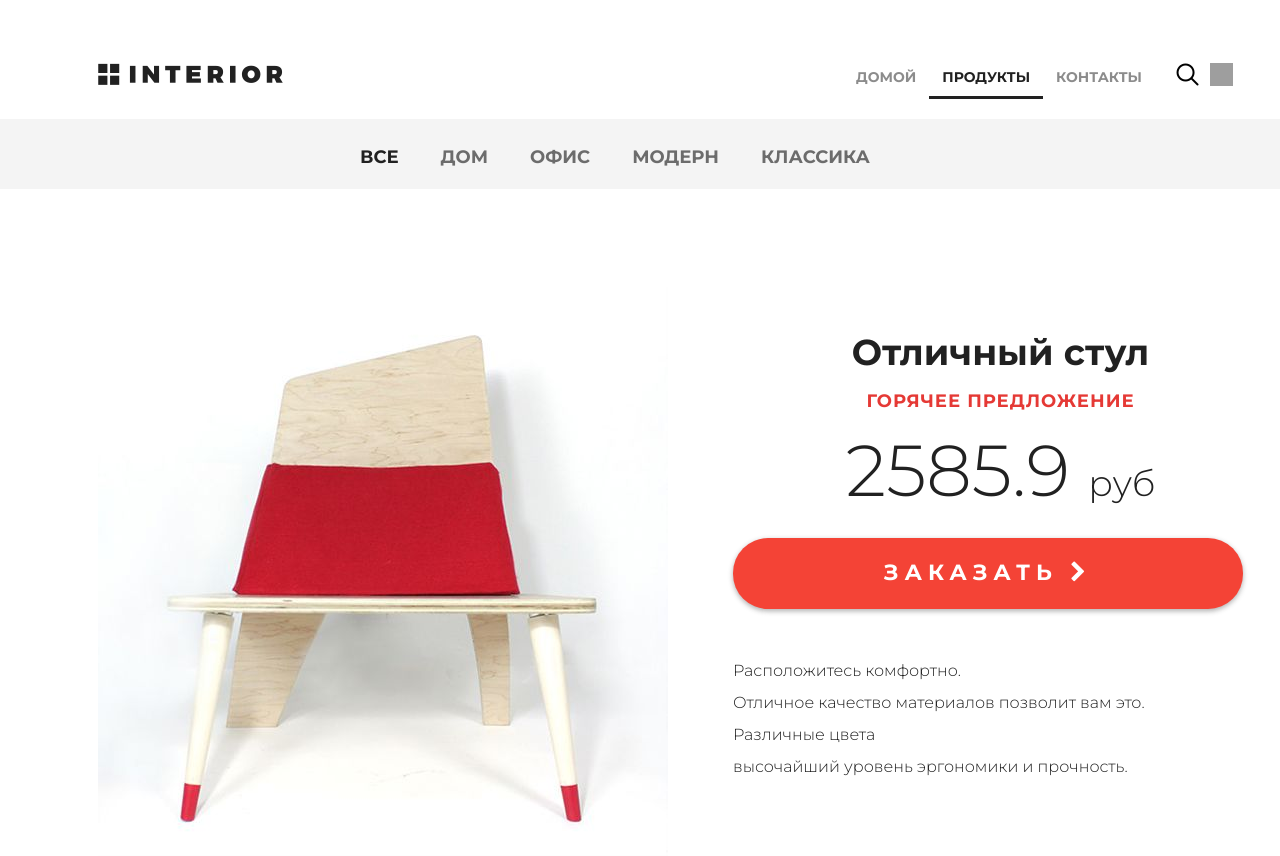
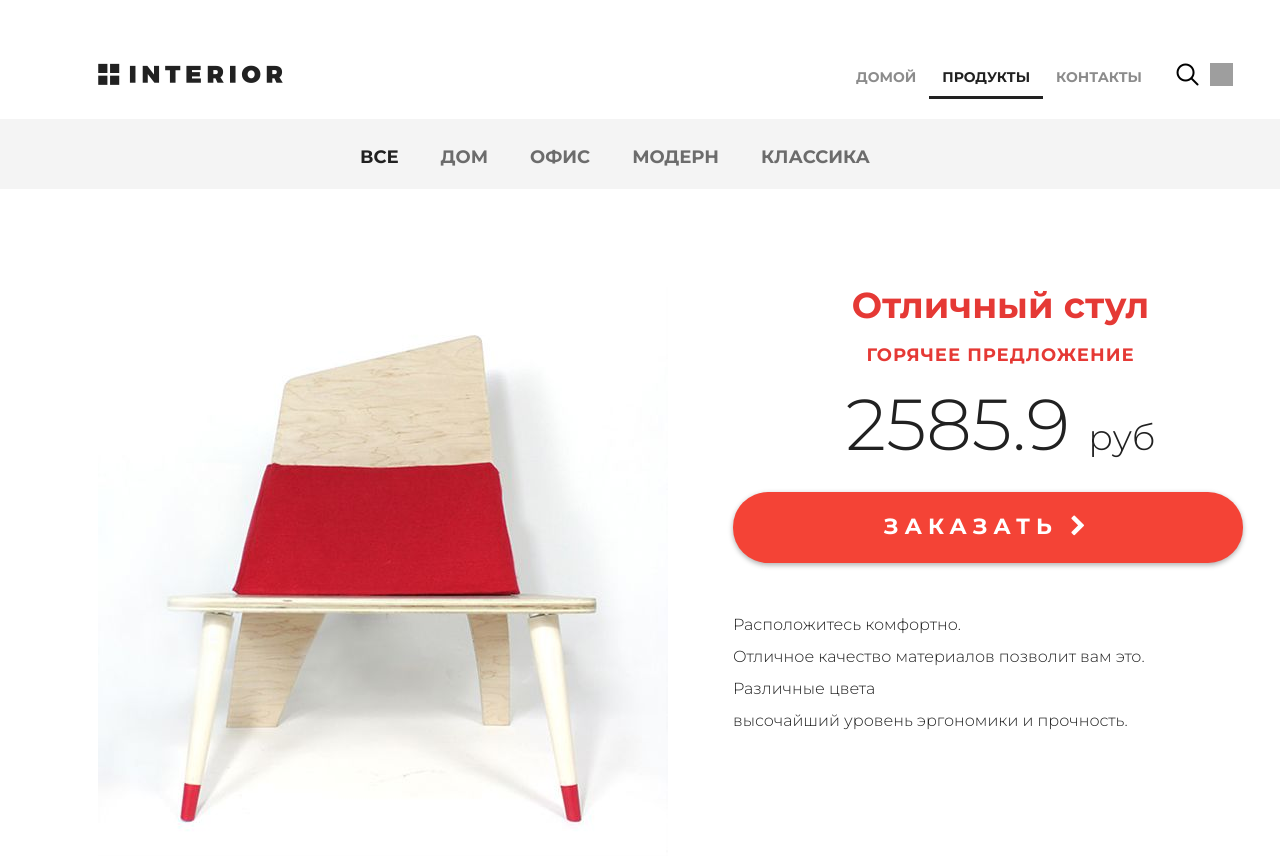
Before and after one commit to MyodsOnline/GeekShop_GB, a Django app: page /products/ in a window 1280 px wide; the page is wider, and only the part inside the window is pictured. Shown: the top 856 px of that part. Run offline with Django 3.2, Linux system fonts and the light colour scheme; grey boxes are pictures that could not be loaded.

Commit message:
STATICFILES_DIRS for 'mainapp' added

```diff
--- a/Geekshop/settings.py
+++ b/Geekshop/settings.py
@@ -120,7 +120,8 @@ USE_TZ = True
 STATIC_URL = '/static/'
 STATIC_ROOT = os.path.join(BASE_DIR, 'static')
 STATICFILES_DIRS = [
-    os.path.join(BASE_DIR / 'Geekshop/static'),
+    os.path.join(BASE_DIR, 'Geekshop/static'),
+    os.path.join(BASE_DIR, 'mainapp/static'),
 ]
 print(STATICFILES_DIRS)
 
--- /dev/null
+++ b/mainapp/static/products/products_style.css
@@ -0,0 +1,8 @@
+.big-bold__upd{
+    color:  #e53935;
+	font-size: 36px;
+	font-weight: 700;
+	text-align: center;
+	margin-bottom: 24px;
+	line-height: 36px;
+}
--- a/mainapp/templates/products/products.html
+++ b/mainapp/templates/products/products.html
@@ -4,6 +4,7 @@
 	<meta charset="utf-8">
 	<title>Каталог</title>
 	<link rel="stylesheet" href="/static/geekshop/style.css">
+	<link rel="stylesheet" href="/static/products/products_style.css">
 	<link rel="stylesheet" href="/static/geekshop/fonts/font-awesome/css/font-awesome.css">
 </head>
 <body>
@@ -58,7 +59,7 @@
 				</div>
 
 				<div class="description">
-					<h3 class="big-bold">Отличный стул</h3>
+					<h3 class="big-bold__upd">Отличный стул</h3>
 					<h3 class="red">горячее предложение</h3>
 					<p class="price"> 2585.9 <span>руб</span></p>
 					<a href="#" class="red-button">
```
